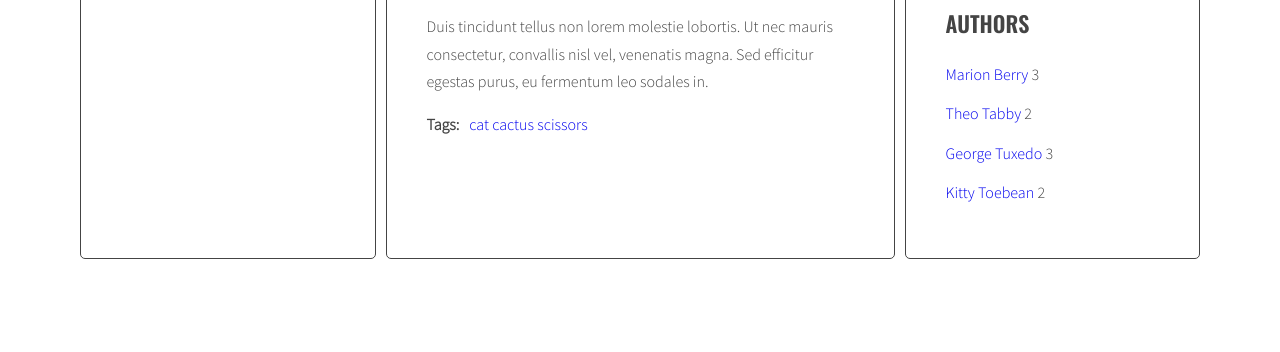
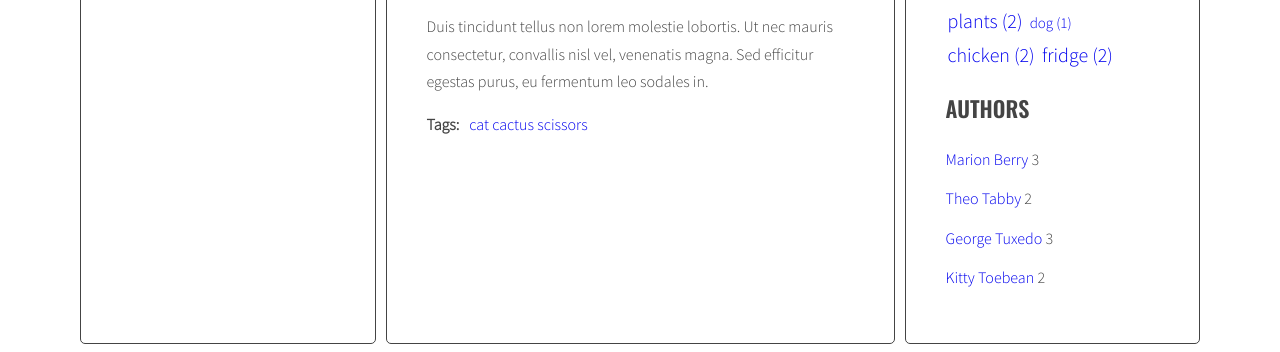
Before and after one commit to Luc-pl/javascript-blog, a website: page index.html in a window 1280 px wide. Shown: the part 660-1012 px from the top of the page. Before the commit the page ends 927 px from the top, so only its background shows below. Drawn offline with nearby package versions, Linux system fonts and the light colour scheme.

Commit message:
Add handlebars templates to tags and authors links

```diff
--- a/index.html
+++ b/index.html
@@ -165,6 +165,9 @@
                   <article class="post" id="article-10" data-tags="fridge chicken animal" data-author="George Tuxedo">
                     <h3 class="post-title">Article 10</h3>
                     <p class="post-author"></p>
+                    <script id="template-author-link" type="text/x-handlebars-template">
+                      <a href="#{{ id }}"><span>{{ title }}</span></a>
+                    </script>
                     <div class="post-content">
                       <p>Aliquam erat volutpat. Ut non eleifend lectus. Donec suscipit tellus tempor, ornare dui id, hendrerit neque. Phasellus lacinia laoreet dui in luctus. Sed hendrerit, magna sit amet varius tempor, augue augue scelerisque est, non scelerisque mauris libero eu sapien.</p>
 
@@ -175,6 +178,9 @@
                     <div class="post-tags">
                       <p><strong>Tags:</strong></p>
                       <ul class="list list-horizontal">
+                        <script id="template-tag-link" type="text/x-handlebars-template">
+                          <li><a href="#{{ id }}"><span>{{ title }}</span></a></li>
+                        </script>
                       </ul>
                     </div>
                   </article>
@@ -182,9 +188,19 @@
                 <aside class="sidebar">
                   <h2 class="section-title">Tags</h2>
                   <ul class="list tags">
+                    <script id="template-tag-cloud-link" type="text/x-handlebars-template">
+                      {{#each tags}}
+                      <li><a href="#tag-{{ tag }}" class="{{ className }}"> {{ tag }} ({{ count }}) </a></li>
+                      {{/each}}
+                    </script>
                   </ul>
                   <h2 class="section-title">Authors</h2>
                   <ul class="list authors">
+                    <script id="template-author-cloud-link" type="text/x-handlebars-template">
+                      {{#each authors}}
+                      <li><a href="#author-{{ author }}" class="{{ className }}"> {{ author }} ({{ count }})</a></li>
+                      {{/each}}
+                    </script>
                   </ul>
                 </aside>
               </main>
--- a/js/script.js
+++ b/js/script.js
@@ -1,4 +1,12 @@
 'use strict';
+
+const templates = {
+  articleLink: Handlebars.compile(document.querySelector('#template-article-link').innerHTML),
+  tagLink: Handlebars.compile(document.querySelector('#template-tag-link').innerHTML),
+  authorLink: Handlebars.compile(document.querySelector('#template-author-link').innerHTML),
+  tagCloudLink: Handlebars.compile(document.querySelector('#template-tag-cloud-link').innerHTML),
+  authorCloudLink: Handlebars.compile(document.querySelector('#template-author-cloud-link').innerHTML),
+};
 /* eslint-disable no-undef */
 /* eslint-disable no-inner-declarations */
 {
@@ -81,8 +89,8 @@
       const articleTitle = article.querySelector(optTitleSelector).innerHTML;
 
       /* create HTML of the link */
-      const linkHTML = '<li><a href="#' + articleId + '"><span>' + articleTitle + '</span></a></li>';
-      console.log(linkHTML);
+      const linkHTMLData = {id: articleId, title: articleTitle};
+      const linkHTML = templates.articleLink(linkHTMLData);
 
       /* insert link into titleList */
       html = html + linkHTML;
@@ -161,12 +169,16 @@
       for(let tag of articleTagsArray){
 
         /* generate HTML of the link */
-        const linkHTML = '<li><a href="#tag-' + '">' + tag + '</a></li>';
+        /*const linkHTML = '<li><a href="#tag-' + '">' + tag + '</a></li>';
 
-        console.log(linkHTML);
+        console.log(linkHTML);*/
+
+        const linkHTMLData = {id: 'tag-' + tag, title: tag};
+        const linkHTML = templates.tagLink(linkHTMLData);
 
         /* add generated code to html variable */
-        html += linkHTML + ' ';
+        /*html += linkHTML + ' ';*/
+        html = html + linkHTML;
 
         /* [NEW] check if this link is NOT already in allTags */
         if(!allTags[tag]){
@@ -202,7 +214,8 @@
       console.log(allTags);*/
 
       /* [NEW] create variable for all links HTML code */
-      let allTagsHTML = '';
+      /*let allTagsHTML = '';*/
+      const allTagsData = {tags: []};
 
       /* [NEW] START LOOP: for each tag in allTags: */
       for(let tag in allTags){
@@ -213,12 +226,19 @@
         const tagLinkHTML = '<li><a class="' + calculateTagClass(allTags[tag], tagsParams) + '" href="#tag-' + tag + '">' + tag + '</li>';
         console.log('tagLinkHTML:', tagLinkHTML);
 
-        allTagsHTML += tagLinkHTML;
+        /*allTagsHTML += tagLinkHTML;*/
+        allTagsData.tags.push({
+          tag: tag,
+          count: allTags[tag],
+          className: calculateTagClass(allTags[tag], tagsParams)
+        });
       }
       /* [NEW] END LOOP: for each tag in allTags: */
 
       /* [NEW] add HTML from allTagsHTML to tagList */
-      tagList.innerHTML = allTagsHTML;
+      /*tagList.innerHTML = allTagsHTML;*/
+      tagList.innerHTML = templates.tagCloudLink(allTagsData);
+      console.log(allTagsData);
     }
   }
   generateTags();
@@ -346,8 +366,8 @@
       console.log(articleAuthors);
 
       /*generate html*/
-      const linkHTML = '<a href="#author-'+ articleAuthors +'">' + articleAuthors + '</a>';
-      console.log(linkHTML);
+      const linkHTMLData = {id: articleAuthors, title: articleAuthors};
+      const linkHTML = templates.authorLink(linkHTMLData);
 
       /*add generate to html*/
       html = html + linkHTML;
```
